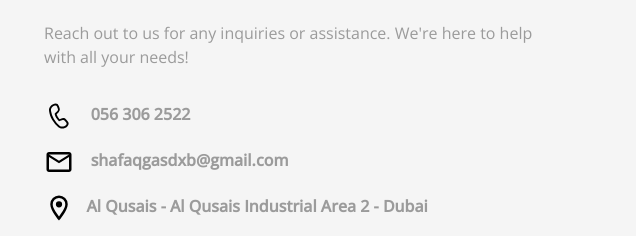
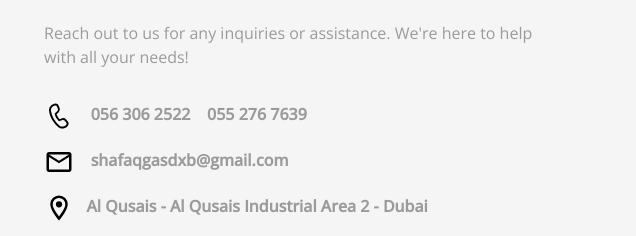
Before and after one commit to ezato/alshafaqgas, a plain HTML site: page index.html in a window 1280 px wide. Shown: the part 4329-4565 px from the top of the page, 644-1280 px from the left. Drawn offline with nearby package versions, Linux system fonts and the light colour scheme.

Commit message:
Update index.html

```diff
--- a/index.html
+++ b/index.html
@@ -811,6 +811,10 @@
                                         &nbsp; &nbsp;<a href="tel:0563062522"
                                             style="text-decoration: none; color: inherit;">056 306 2522</a>
                                     </strong>
+                                    <strong>
+                                        &nbsp; &nbsp;<a href="tel:0552767639"
+                                            style="text-decoration: none; color: inherit;">055 276 7639</a>
+                                    </strong>
                                 </li>
                             </ul>
                         </div>
```
